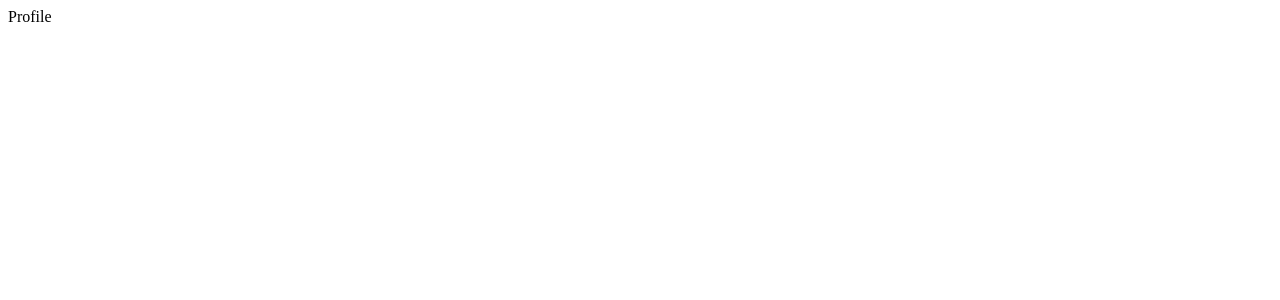
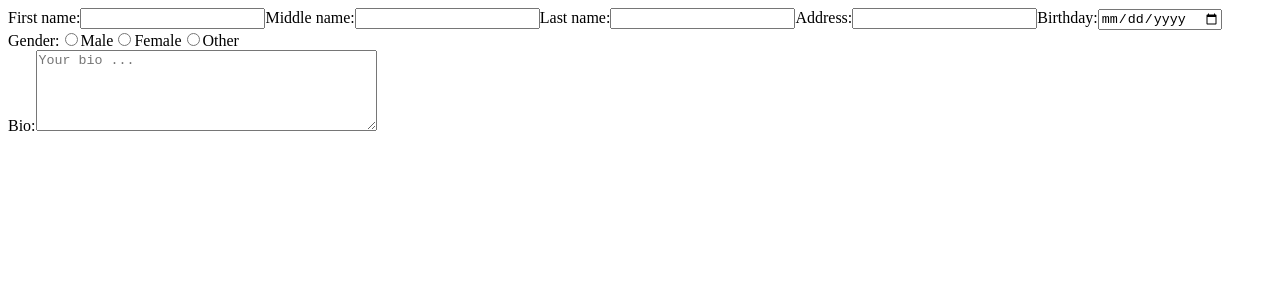
Before and after one commit to habib-chawki/social-app-front, a React (Create React App) app: page /profile in a window 1280 px wide. Shown: the top 300 px of the page. Built offline with nearby package versions, Linux system fonts and the light colour scheme.

Commit message:
Setup Profile

```diff
--- a/src/components/custom/Profile.jsx
+++ b/src/components/custom/Profile.jsx
@@ -1,7 +1,44 @@
 import React from 'react';
 
 function Profile() {
-   return <div>Profile</div>;
+   return (
+      <div>
+         <label htmlFor="first-name">First name:</label>
+         <input type="text" id="first-name" />
+
+         <label htmlFor="middle-name">Middle name:</label>
+         <input type="text" id="middle-name" />
+
+         <label htmlFor="last-name">Last name:</label>
+         <input type="text" id="last-name" />
+
+         <label htmlFor="address">Address:</label>
+         <input type="text" id="address" />
+
+         <label htmlFor="birthday">Birthday:</label>
+         <input type="date" id="birthday" />
+
+         <label htmlFor="gender">Gender:</label>
+
+         <input type="radio" id="male" name="gender" value="male" />
+         <label htmlFor="male">Male</label>
+
+         <input type="radio" id="female" name="gender" value="female" />
+         <label htmlFor="female">Female</label>
+
+         <input type="radio" id="other" name="gender" value="other" />
+         <label htmlFor="other">Other</label>
+         <br />
+         <label htmlFor="bio">Bio:</label>
+         <textarea
+            name="bio"
+            id="bio"
+            cols="40"
+            rows="5"
+            placeholder="Your bio ..."
+         />
+      </div>
+   );
 }
 
 export default Profile;
```
